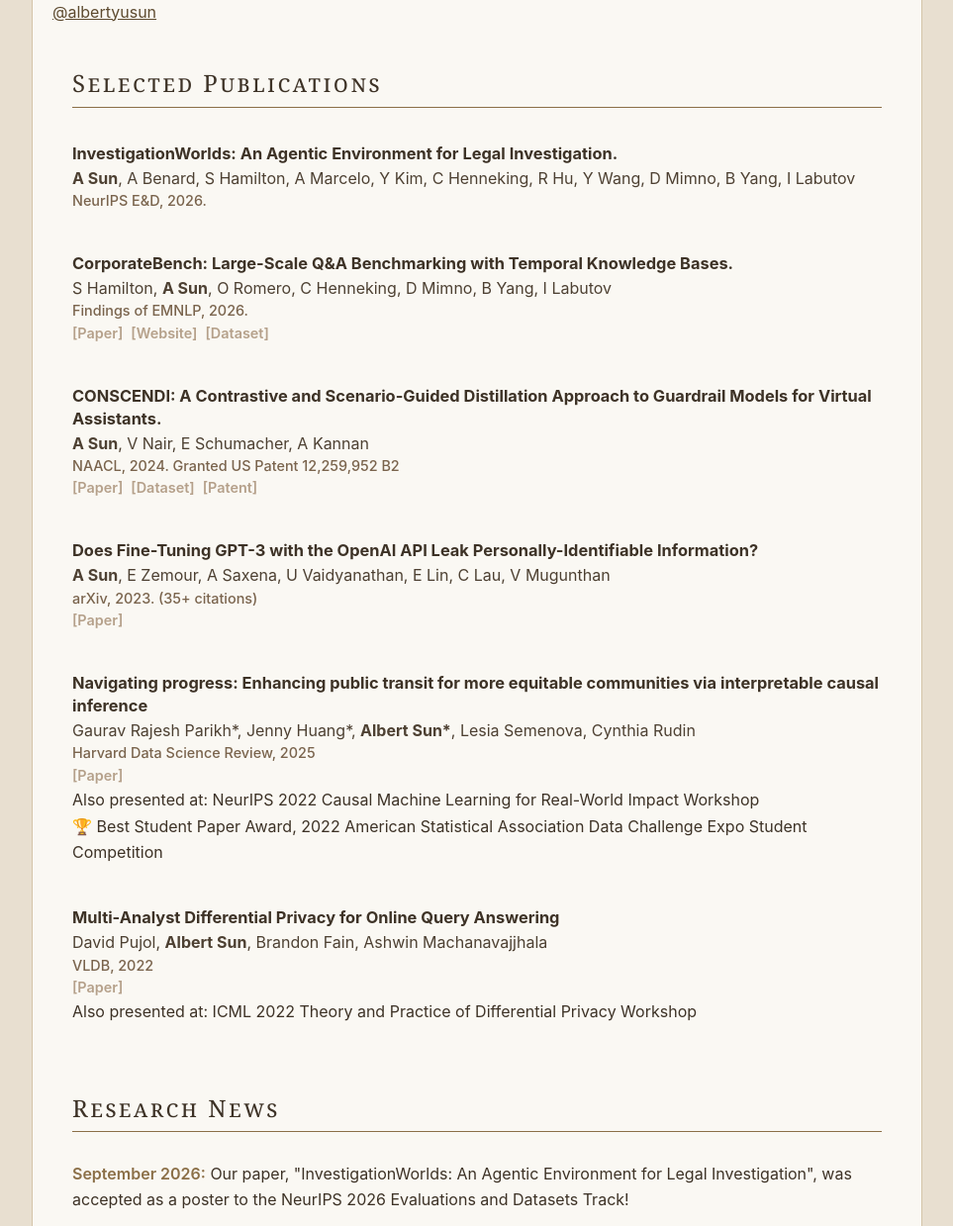
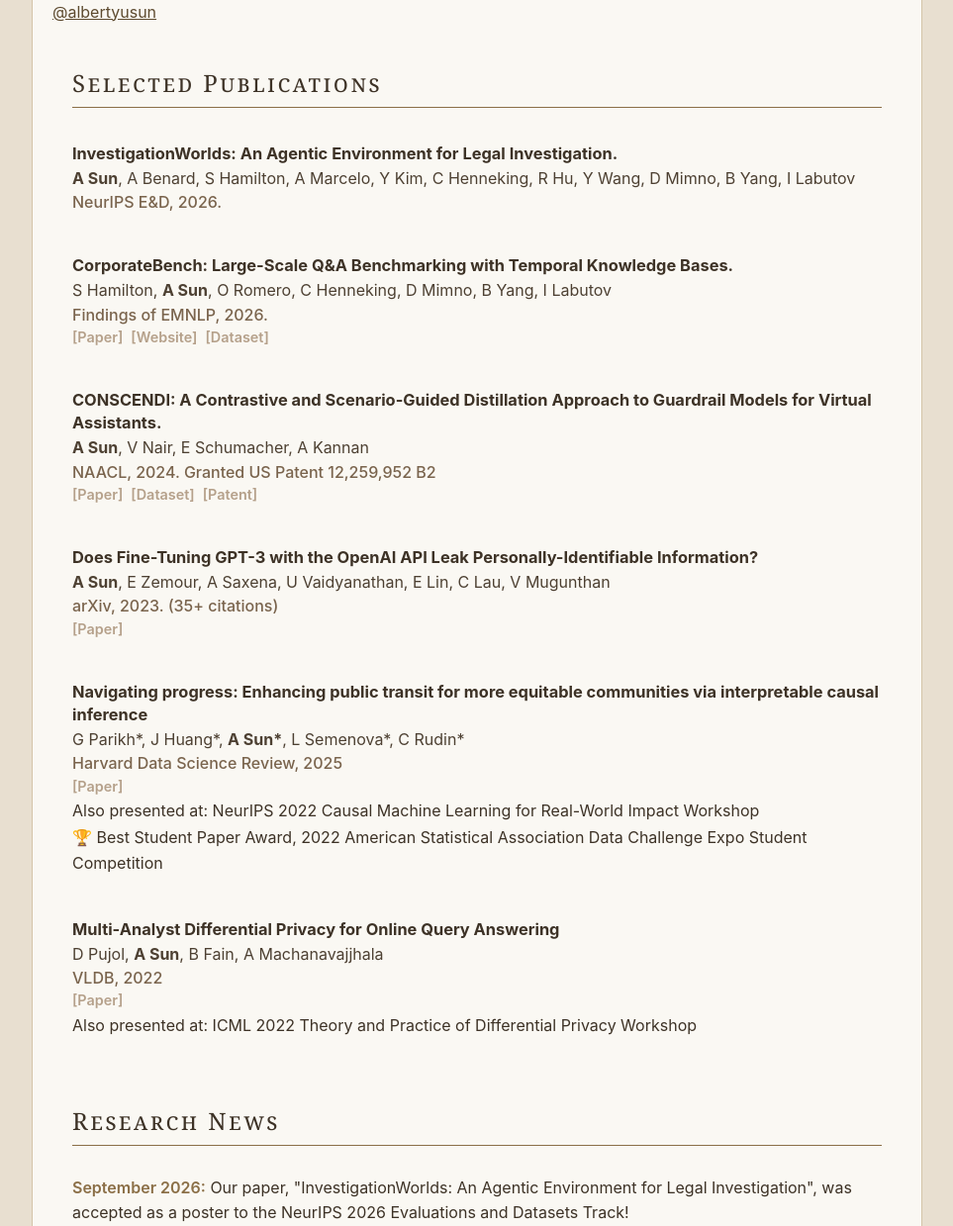
Before and after one commit to albertyusun/albertyusun.github.io, a Flask app: page / in a window 1280 px wide. Shown: the part 378-1617 px from the top of the page at 99% size, without its empty margins (158-1121 px from the left). Run offline with Flask 3, Linux system fonts and the light colour scheme; some libraries are stand-ins or nearby versions.

Commit message:
Abbreviate remaining authors and enlarge publication venues

```diff
--- a/data.yaml
+++ b/data.yaml
@@ -65,7 +65,7 @@ publications:
         url: "https://arxiv.org/abs/2307.16382"
 
   - title: "Navigating progress: Enhancing public transit for more equitable communities via interpretable causal inference"
-    authors: "Gaurav Rajesh Parikh*, Jenny Huang*, <strong>Albert Sun*</strong>, Lesia Semenova, Cynthia Rudin"
+    authors: "G Parikh*, J Huang*, <strong>A Sun*</strong>, L Semenova*, C Rudin*"
     venue: "Harvard Data Science Review"
     year: "2025"
     workshops:
@@ -77,7 +77,7 @@ publications:
         url: "https://hdsr.mitpress.mit.edu/pub/9zgh9isd/release/2"
 
   - title: "Multi-Analyst Differential Privacy for Online Query Answering"
-    authors: "David Pujol, <strong>Albert Sun</strong>, Brandon Fain, Ashwin Machanavajjhala"
+    authors: "D Pujol, <strong>A Sun</strong>, B Fain, A Machanavajjhala"
     venue: "VLDB"
     year: "2022"
     workshops:
--- a/index.html
+++ b/index.html
@@ -4,7 +4,7 @@
     <meta charset="UTF-8">
     <meta name="viewport" content="width=device-width, initial-scale=1.0">
     <title>Albert Sun - Research Profile</title>
-    <link rel="stylesheet" href="static/css/style.css?v=13">
+    <link rel="stylesheet" href="static/css/style.css?v=14">
     <link rel="stylesheet" href="https://cdnjs.cloudflare.com/ajax/libs/font-awesome/6.5.0/css/all.min.css">
     <script src="https://unpkg.com/htmx.org@1.9.10"></script>
 </head>
@@ -106,7 +106,7 @@
 
                     <li class="publication-item">
                         <div class="pub-title">Navigating progress: Enhancing public transit for more equitable communities via interpretable causal inference</div>
-                        <div class="pub-authors">Gaurav Rajesh Parikh*, Jenny Huang*, <strong>Albert Sun*</strong>, Lesia Semenova*, Cynthia Rudin*</div>
+                        <div class="pub-authors">G Parikh*, J Huang*, <strong>A Sun*</strong>, L Semenova*, C Rudin*</div>
                         <div class="pub-venue">Harvard Data Science Review, 2025</div>
 
                         <div class="pub-links">
@@ -126,7 +126,7 @@
 
                     <li class="publication-item">
                         <div class="pub-title">Multi-Analyst Differential Privacy for Online Query Answering</div>
-                        <div class="pub-authors">David Pujol, <strong>Albert Sun</strong>, Brandon Fain, Ashwin Machanavajjhala</div>
+                        <div class="pub-authors">D Pujol, <strong>A Sun</strong>, B Fain, A Machanavajjhala</div>
                         <div class="pub-venue">VLDB, 2022</div>
 
                         <div class="pub-links">
--- a/static/css/style.css
+++ b/static/css/style.css
@@ -176,7 +176,7 @@ main {
 .pub-venue {
     margin-top: 0;
     color: #7a644d;
-    font-size: 0.9rem;
+    font-size: 1rem;
     font-weight: 500;
     line-height: 1.4;
 }
```
